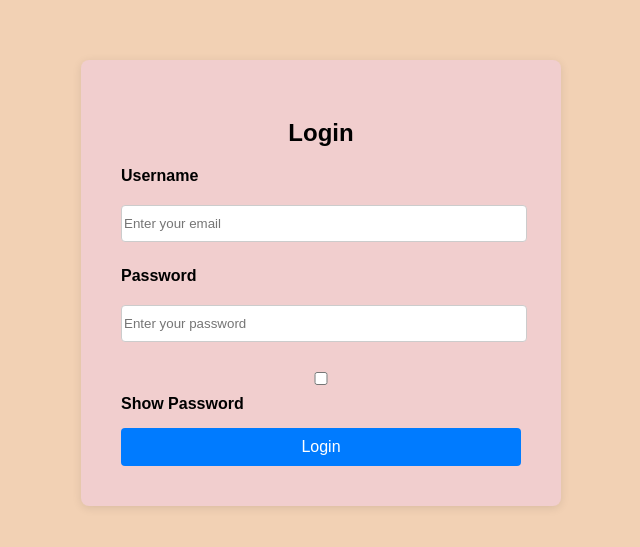
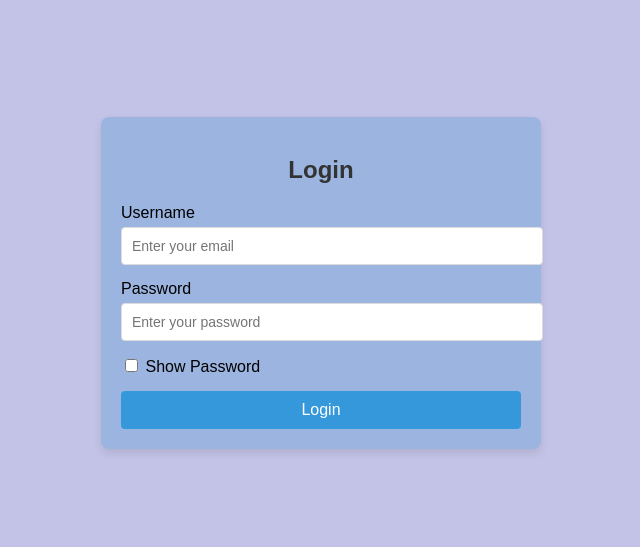
Before and after one commit to Harshgonnade/AWAK_Assignments-, a plain HTML site: page AWAK/index.html in a window 1280 px wide. Shown: the part 117-664 px from the top of the page, without its empty margins (319-959 px from the left). Drawn offline with Linux system fonts and the light colour scheme.

Commit message:
Update styles.css

```diff
--- a/AWAK/styles.css
+++ b/AWAK/styles.css
@@ -1,73 +1,95 @@
-/* General Styling */
+/* General body styling */
 body {
-    font-family: Arial, sans-serif;
-    background-color: #f2d1b4;
     display: flex;
     justify-content: center;
     align-items: center;
     height: 100vh;
     margin: 0;
+    background-color: #c3c3e7;
+    font-family: Arial, sans-serif;
 }
 
-/* Container */
+/* Container for the login form */
 .login-container {
-    background: #f1cece;
-    padding: 40px;
+    background: #9cb5e0;
+    padding: 20px;
     border-radius: 8px;
-    box-shadow: 0 2px 10px rgba(0, 0, 0, 0.1);
+    box-shadow: 0 4px 8px rgba(0, 0, 0, 0.1);
+    max-width: 400px;
     width: 90%;
-    max-width: 400px;
 }
 
-/* Form Styling */
+/* Form header */
 h2 {
     text-align: center;
     margin-bottom: 20px;
+    color: #333;
 }
 
+/* Form group styling */
 .form-group {
     margin-bottom: 15px;
 }
 
-label {
-    display: block;
-    margin-bottom: 15px;
-    font-weight: bold;
+/* Input fields styling */
+input[type="text"],
+input[type="password"] {
+    width: 100%;
+    padding: 10px;
+    margin-top: 5px;
+    border: 1px solid #ddd;
+    border-radius: 4px;
+    font-size: 14px;
 }
 
-input {
-    width: 100%;
-    padding: 10px 2px;
-    margin: 5px 0 10px;
-    border: 1px solid #ccc;
-    border-radius: 4px;
-}
-
+/* Button styling */
 button {
     width: 100%;
     padding: 10px;
-    background-color: #007bff;
+    background-color: #3498db;
     color: white;
     border: none;
     border-radius: 4px;
+    font-size: 16px;
     cursor: pointer;
-    font-size: 16px;
+    transition: background-color 0.3s;
 }
 
 button:hover {
-    background-color: #0056b3;
+    background-color: #2980b9;
 }
 
+/* Error message styling */
 .error-message {
     color: red;
     font-size: 12px;
-    display: none;
+    margin-top: 5px;
 }
 
-/* Responsive Media Query */
+/* Spinner styles */
+.spinner {
+    border: 4px solid #f3f3f3;
+    border-top: 4px solid #3498db;
+    border-radius: 50%;
+    width: 20px;
+    height: 20px;
+    animation: spin 1s linear infinite;
+    margin: 10px auto;
+}
+
+/* Spinner animation */
+@keyframes spin {
+    0% {
+        transform: rotate(0deg);
+    }
+    100% {
+        transform: rotate(360deg);
+    }
+}
+
+/* Responsive design */
 @media (max-width: 600px) {
     .login-container {
-        padding: 15px;
         width: 95%;
     }
 }
```
